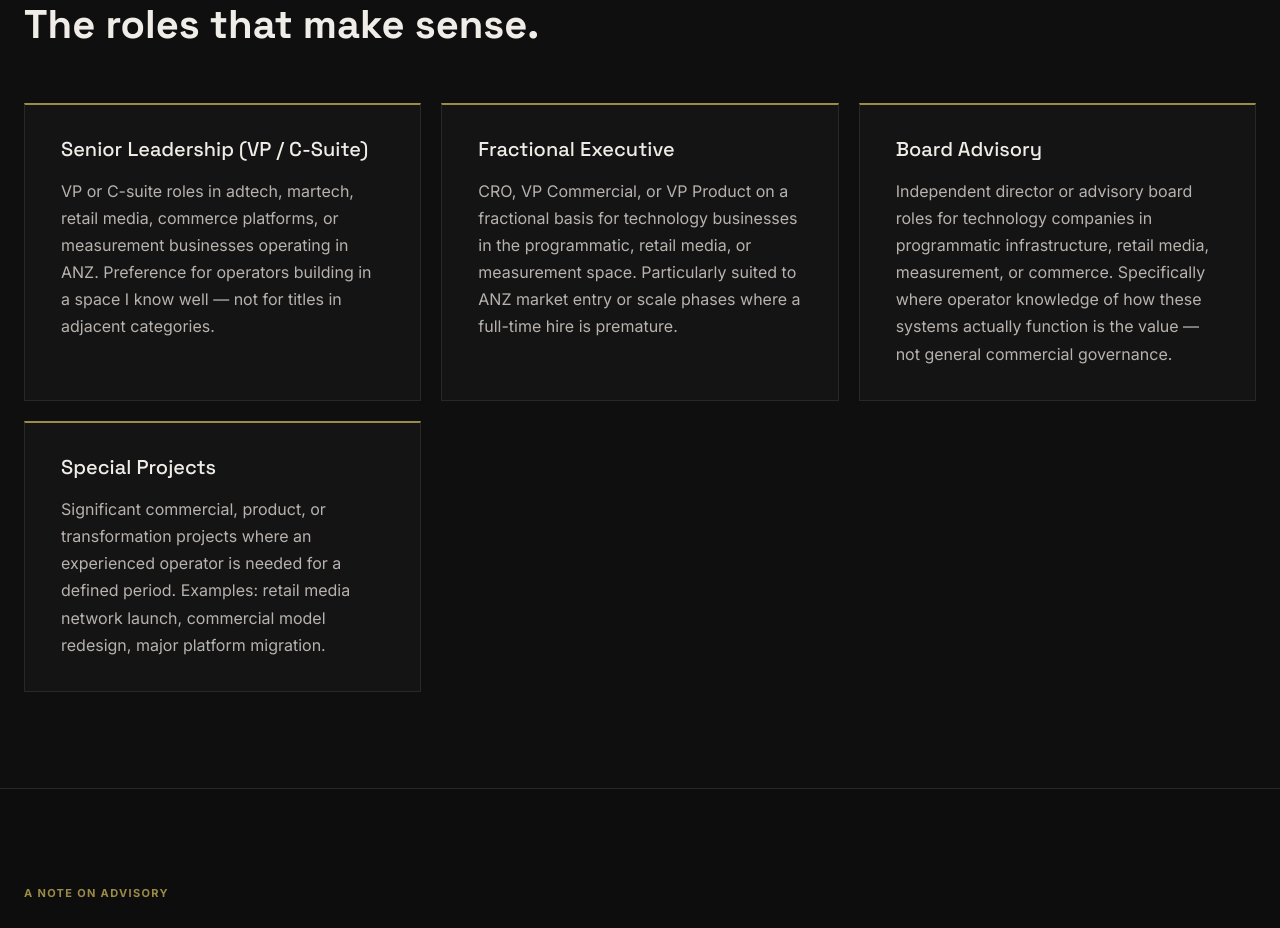
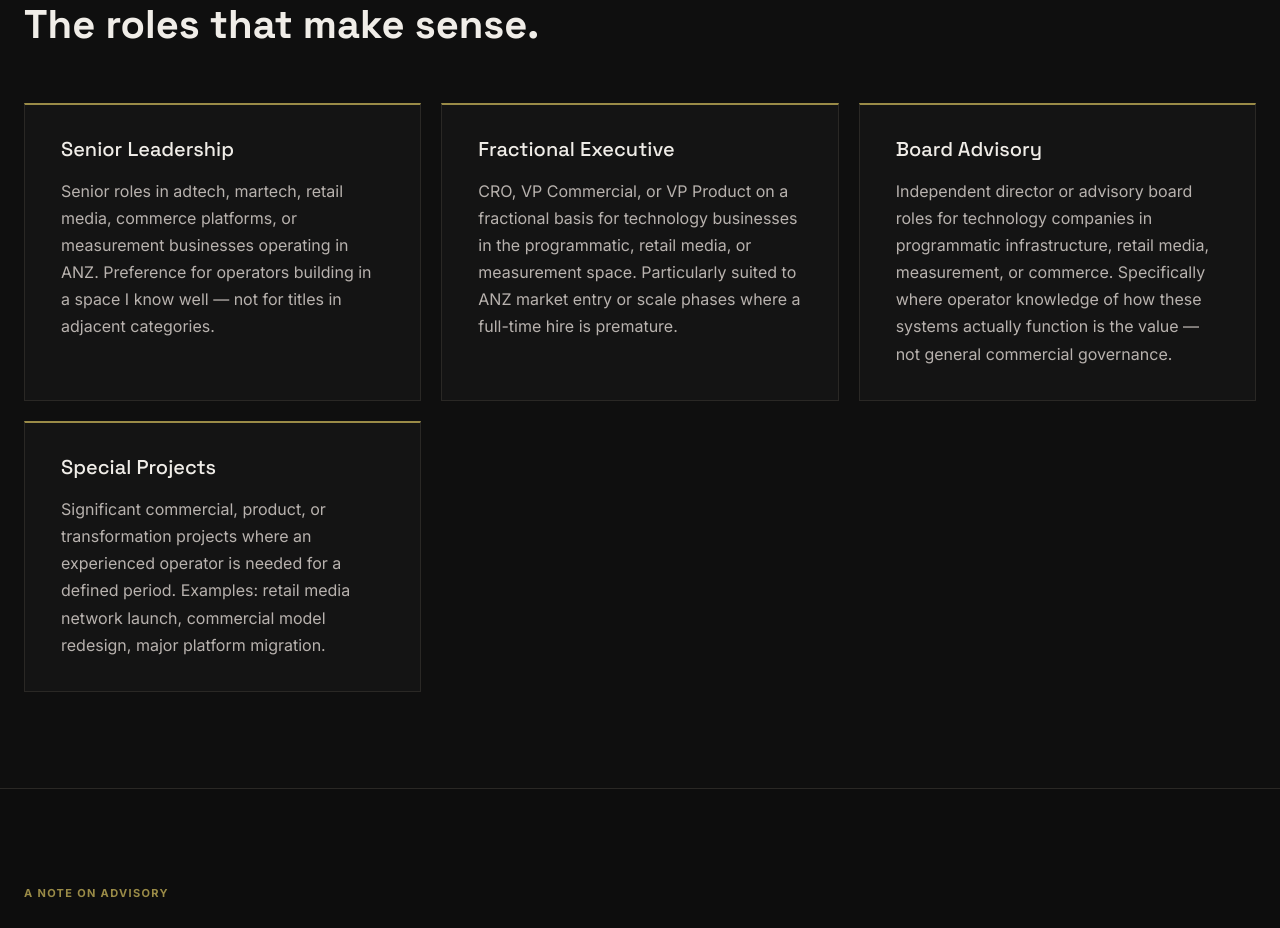
Before and after one commit to andrewgilbert870-jpg/systems-that-decide, a Next.js app: page /leadership in a window 1280 px wide. Shown: the part 2240-3168 px from the top of the page. Built offline with nearby package versions, Linux system fonts and the light colour scheme.

Commit message:
Remove VP/C-Suite title specificity from leadership page

```diff
--- a/app/leadership/page.tsx
+++ b/app/leadership/page.tsx
@@ -48,9 +48,9 @@ const roles = [
 
 const roleTypes = [
   {
-    name: 'Senior Leadership (VP / C-Suite)',
+    name: 'Senior Leadership',
     description:
-      'VP or C-suite roles in adtech, martech, retail media, commerce platforms, or measurement businesses operating in ANZ. Preference for operators building in a space I know well — not for titles in adjacent categories.',
+      'Senior roles in adtech, martech, retail media, commerce platforms, or measurement businesses operating in ANZ. Preference for operators building in a space I know well — not for titles in adjacent categories.',
   },
   {
     name: 'Fractional Executive',
```
